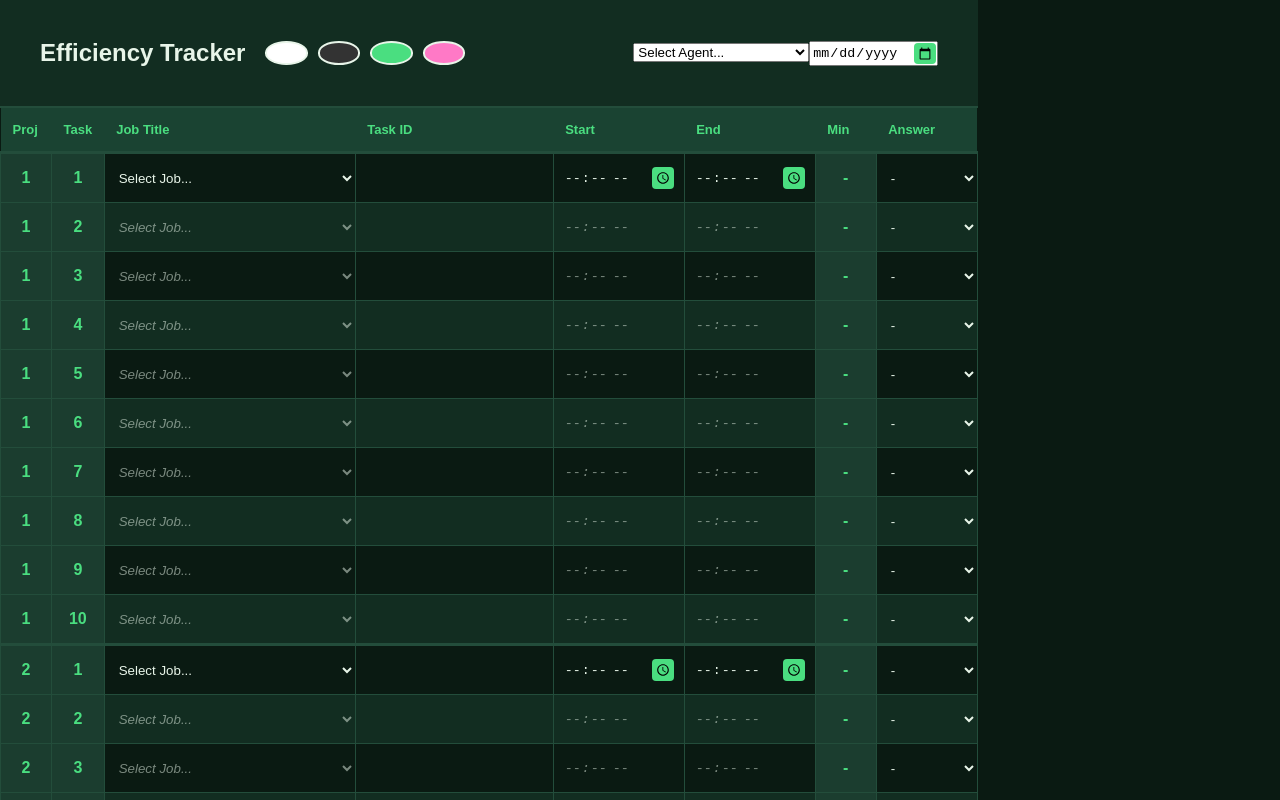
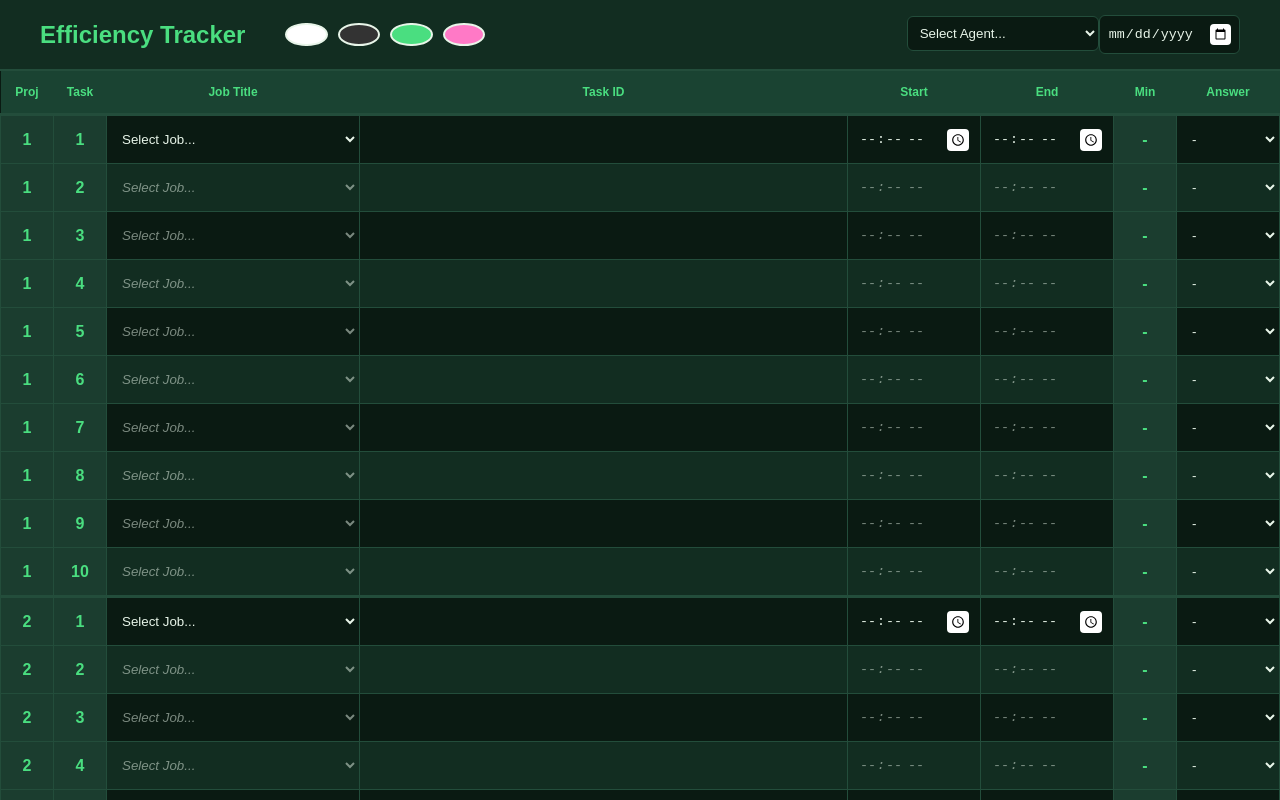
Before and after one commit to beripot/taskTracker, a React (Vite) app in the folder taskTracker/: page / in a window 1280 px wide. Shown: the top 800 px of the page. Built offline with nearby package versions, Linux system fonts and the light colour scheme.

Commit message:
balik sa sugod aty

```diff
--- a/taskTracker/src/App.css
+++ b/taskTracker/src/App.css
@@ -1,4 +1,6 @@
 /* --- THEME DEFINITIONS --- */
+
+/* Emerald Dark */
 [data-theme='emerald'], :root {
   --deep-bg: #0a1a12;
   --row-bg: #122d21;
@@ -7,10 +9,11 @@
   --accent-green: #4ade80;
   --text-main: #e8f5e9;
   --auto-green: #1b3d2f;
-  --btn-bg: #4ade80;      /* Emerald Green Button */
-  --btn-icon: invert(0);  /* Black Icon */
+  --icon-bg: #ffffff;      /* White button background */
+  --icon-filter: invert(0%); /* Black icon inside white button */
 }
 
+/* Light Theme */
 [data-theme='light'] {
   --deep-bg: #ffffff;
   --row-bg: #f2f2f2;
@@ -19,10 +22,11 @@
   --accent-green: #000000;
   --text-main: #1a1a1a;
   --auto-green: #e8e8e8;
-  --btn-bg: #000000;      /* Black Button */
-  --btn-icon: invert(1);  /* White Icon */
+  --icon-bg: #000000;      /* Black button background */
+  --icon-filter: invert(100%); /* White icon inside black button */
 }
 
+/* Dark Mode */
 [data-theme='dark'] {
   --deep-bg: #000000;
   --row-bg: #1a1a1a;
@@ -31,10 +35,11 @@
   --accent-green: #9e9e9e;
   --text-main: #ffffff;
   --auto-green: #222222;
-  --btn-bg: #ffffff;      /* White Button */
-  --btn-icon: invert(0);  /* Black Icon */
+  --icon-bg: #ffffff;      /* White button background */
+  --icon-filter: invert(0%);
 }
 
+/* Cyber Theme */
 [data-theme='cyber'] {
   --deep-bg: #1a0b2e;
   --row-bg: #2d134d;
@@ -43,8 +48,8 @@
   --accent-green: #ff79c6;
   --text-main: #f8f8f2;
   --auto-green: #240e42;
-  --btn-bg: #ff79c6;      /* Cyber Pink Button */
-  --btn-icon: invert(0);  /* Black Icon */
+  --icon-bg: #ffffff;      /* White button background */
+  --icon-filter: invert(0%);
 }
 
 /* 1. Global Reset */
@@ -57,68 +62,86 @@ body, html {
 
 .container {
   min-height: 100vh;
+  width: 100vw;
   display: flex;
   flex-direction: column;
+  background-color: var(--deep-bg);
+  transition: background-color 0.3s ease;
 }
 
 /* 2. Header Section */
 .header-section {
+  width: 100%;
   padding: 15px 40px;
   background-color: var(--row-bg);
   border-bottom: 2px solid var(--border-green);
   display: flex;
   justify-content: space-between;
   align-items: center;
+  box-sizing: border-box;
 }
 
-.theme-controls { display: flex; gap: 10px; }
+h2 { color: var(--accent-green); margin: 0; font-weight: 700; }
+
+.theme-controls { display: flex; gap: 10px; margin-left: 20px; }
+
 .theme-btn {
-  width: 22px; height: 22px;
+  width: 20px; height: 20px;
   border-radius: 50%;
   border: 2px solid var(--text-main);
   cursor: pointer;
+  transition: transform 0.2s;
 }
 
+.theme-btn:hover { transform: scale(1.2); }
 .btn-light { background: #ffffff; }
 .btn-dark { background: #333333; }
 .btn-emerald { background: #4ade80; }
 .btn-cyber { background: #ff79c6; }
 
-/* 3. Standard Table Layout (The Fix) */
-.table-container {
-  flex-grow: 1;
-  overflow-y: auto;
+/* 3. Input Styling */
+.global-inputs select, .global-inputs input {
+  background-color: var(--deep-bg);
+  border: 1px solid var(--border-green);
+  color: var(--text-main);
+  padding: 8px;
+  border-radius: 6px;
 }
 
-table {
-  width: 100%;
-  border-collapse: collapse;
-  /* Removed table-layout: fixed to let content define width naturally */
+/* 4. The Specific Button Fix for Date and Time */
+input[type="date"]::-webkit-calendar-picker-indicator,
+input[type="time"]::-webkit-calendar-picker-indicator {
+  background-color: var(--icon-bg) !important;
+  filter: var(--icon-filter) !important;
+  cursor: pointer;
+  border-radius: 4px;
+  padding: 4px;
+  opacity: 1;
 }
+
+/* 5. Table Styles */
+.table-container { flex-grow: 1; overflow: auto; }
+
+table { width: 100%; border-collapse: collapse; }
 
 thead th {
   background-color: var(--header-bg);
   color: var(--accent-green);
   padding: 12px;
-  font-size: 13px;
+  font-size: 12px;
   position: sticky;
   top: 0;
   z-index: 10;
   border-bottom: 2px solid var(--border-green);
-  text-align: left;
 }
 
 tr:nth-child(even) { background-color: var(--row-bg); }
+tr:hover { background-color: rgba(128, 128, 128, 0.05); }
 
-td {
-  height: 48px;
-  border: 1px solid var(--border-green);
-  padding: 0;
-}
+td { height: 45px; border: 1px solid var(--border-green); position: relative; }
 
 td input, td select {
-  width: 100%;
-  height: 100%;
+  width: 100%; height: 100%;
   background: transparent;
   color: var(--text-main) !important;
   border: none;
@@ -126,28 +149,33 @@ td input, td select {
   box-sizing: border-box;
 }
 
-/* 4. The Themed Button Logic */
-input[type="date"]::-webkit-calendar-picker-indicator,
-input[type="time"]::-webkit-calendar-picker-indicator {
-  background-color: var(--btn-bg) !important;
-  filter: var(--btn-icon) !important;
-  border-radius: 4px;
-  padding: 4px;
-  cursor: pointer;
+/* Dropdown styling */
+select, option {
+  background-color: var(--row-bg);
+  color: var(--text-main) !important;
 }
 
-/* Inherited/Disabled styling */
-.inherited-field { opacity: 0.5; font-style: italic; }
+/* Disabled row logic */
 td select:disabled, td input:disabled {
+  background-color: transparent !important;
+  color: var(--text-main) !important;
+  opacity: 0.5;
   cursor: not-allowed;
   -webkit-text-fill-color: var(--text-main);
 }
 
+/* Specialized Fields */
 .auto-field {
   background-color: var(--auto-green) !important;
   color: var(--accent-green);
   font-weight: bold;
   text-align: center;
+}
+
+.inherited-field {
+  color: var(--text-main);
+  opacity: 0.5;
+  font-style: italic;
 }
 
 .row-divider { border-top: 3px solid var(--border-green) !important; }
@@ -164,7 +192,7 @@ td select:disabled, td input:disabled {
 
 .submit-btn {
   background-color: var(--accent-green);
-  color: #000;
+  color: var(--deep-bg);
   padding: 10px 25px;
   border: none;
   border-radius: 6px;
```
